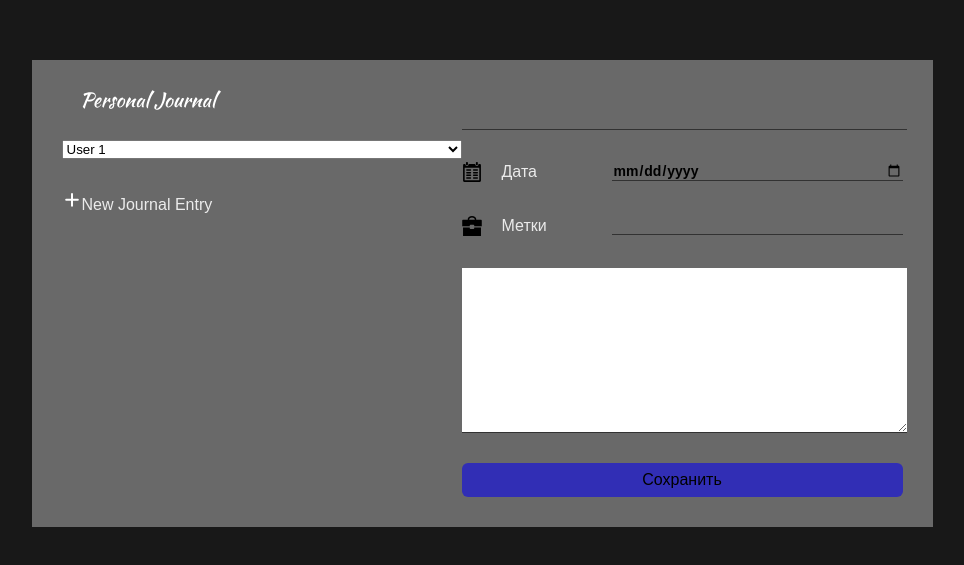
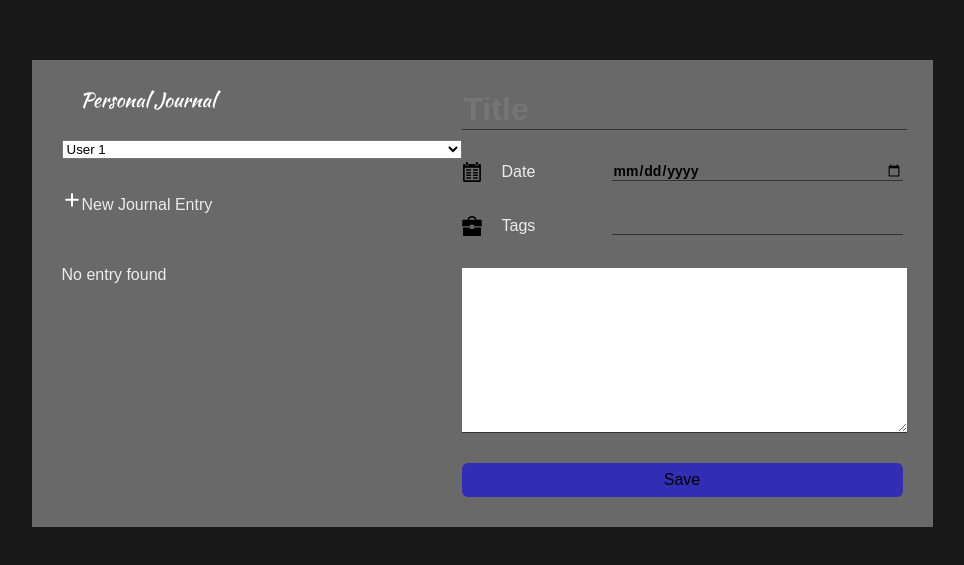
Before and after one commit to igerne94/diary, a React (Vite) app: page / in a window 1280 px wide. Shown: the part 107-672 px from the top of the page, without its empty margins (158-1122 px from the left). Built offline with nearby package versions, Linux system fonts and the light colour scheme.

Commit message:
small fixes

```diff
--- a/src/components/JournalForm/JournalForm.jsx
+++ b/src/components/JournalForm/JournalForm.jsx
@@ -29,6 +29,7 @@ function JournalForm({ onSubmit }) {
 		}
 	};
 
+	// Handles validity checks and reset if necessary
 	useEffect(() => {
 		let timerId;
 		if (!isValid.title || !isValid.date || !isValid.post) {
@@ -42,6 +43,7 @@ function JournalForm({ onSubmit }) {
 		}
 	}, [isValid]);
 
+	// Triggers form submission if ready
 	useEffect(() => {
 		if (isFormReadyToSubmit) {
 			onSubmit(values);
@@ -69,13 +71,10 @@ function JournalForm({ onSubmit }) {
 	}, [userId]);
 
 	return (
-		// <UserContext.Consumer>
-		// 	{(context) => (
 		<form className={styles['journal-form']} onSubmit={addJournalItem}>
-			{/* {context.userId} */}
-					{/* {userId} */}
 			<div>
 				<Input
+					placeholder='Title'
 					type='text'
 					name='title'
 					onChange={onChange}
@@ -87,8 +86,8 @@ function JournalForm({ onSubmit }) {
 			</div>
 			<div className={styles['form-row']}>
 				<label htmlFor="date" className={styles['form-label']}>
-							<img src='src/assets/calendar.svg' alt='Иконка календаря'/>
-							<span>Дата</span>
+					<img src='src/assets/calendar.svg' alt='Calendar icon'/>
+					<span>Date</span>
 				</label>
 				<Input
 					type='date'
@@ -103,7 +102,7 @@ function JournalForm({ onSubmit }) {
 			<div className={styles['form-row']}>
 				<label htmlFor="tag" className={styles['form-label']}>
 					<img src='src/assets/tag.svg' alt='Иконка папки'/>
-							<span>Метки</span>
+					<span>Tags</span>
 				</label>
 				<Input
 					type='text'
@@ -114,10 +113,8 @@ function JournalForm({ onSubmit }) {
 				/>
 			</div>
 			<textarea name="post" ref={postRef} id="" cols="30" rows="10" value={values.post} onChange={onChange} className={cn(styles['input'], {[styles['invalid']]: !isValid.post})}></textarea>
-					<Button text="Сохранить" />
+			<Button text="Save" />
 		</form>
-		// 	)}
-		// </UserContext.Consumer>
 	);
 }
 
--- a/src/components/JournalForm/JournalForm.state.js
+++ b/src/components/JournalForm/JournalForm.state.js
@@ -30,7 +30,7 @@ export function formReducer(state, action) {
                 ...state,
                 values: INITIAL_STATE.values,
                 isFormReadyToSubmit: false
-            }
+            };
         case 'RESET_VALIDITY':
             return {
                 ...state,
--- a/src/components/JournalList/JournalList.jsx
+++ b/src/components/JournalList/JournalList.jsx
@@ -8,7 +8,7 @@ import { UserContext } from '../../context/UserContext';
 function JournalList({ items }) {
     const { userId } = useContext(UserContext);
 
-    if (items.lenght === 0) {
+    if (items.length === 0) {
         return <p>No entry found</p>
     }
 
```
Lines whose indentation alone changed are shown as unchanged.
